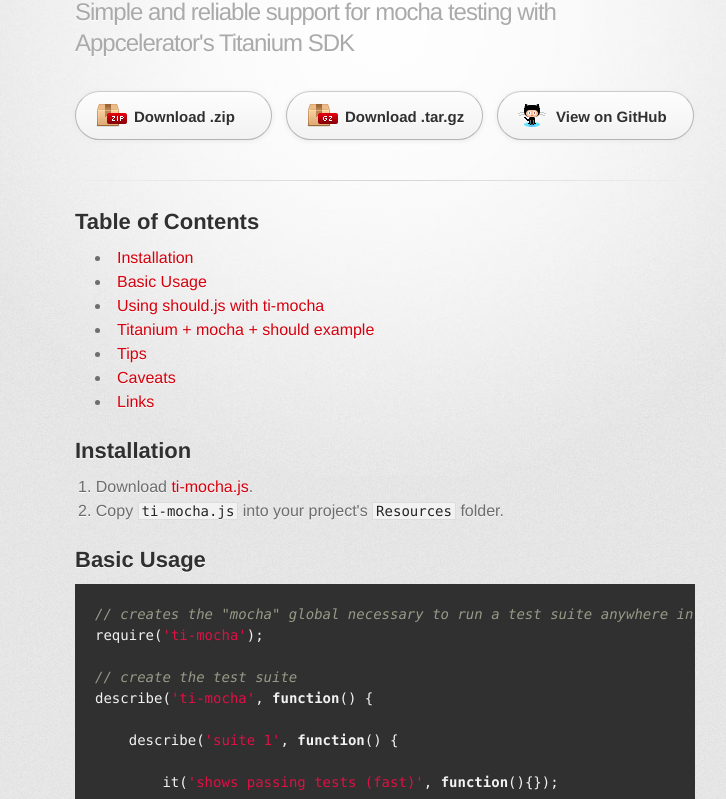
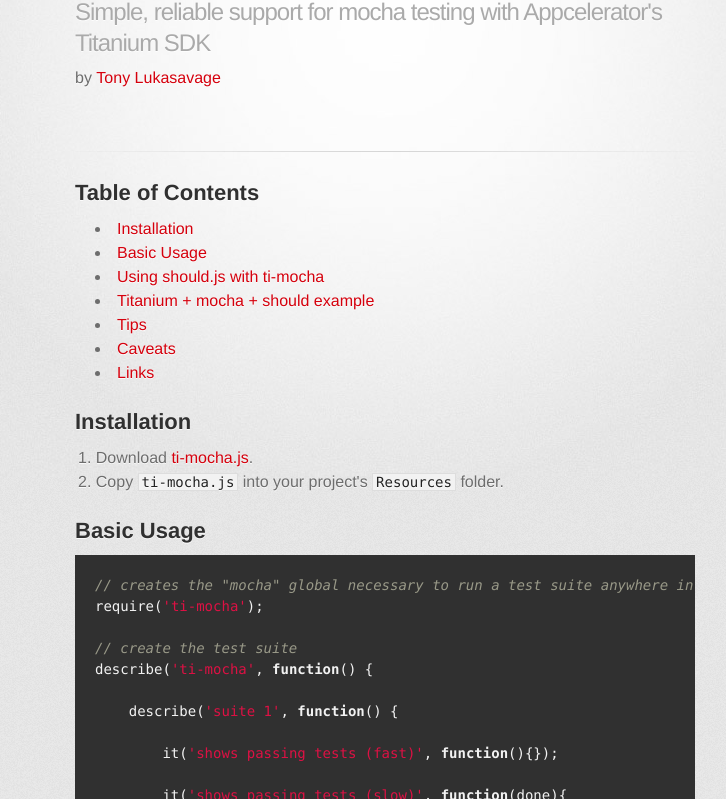
Before and after one commit to tonylukasavage/ti-mocha, a plain HTML site: page index.html in a window 1280 px wide. Shown: the part 97-896 px from the top of the page, without its empty margins (255-981 px from the left). Drawn offline with Linux system fonts and the light colour scheme; a web font is replaced by a local one.

Commit message:
update header

```diff
--- a/index.html
+++ b/index.html
@@ -18,15 +18,19 @@
       <div class="inner">
 
         <header>
+          <a href="https://github.com/tonylukasavage/ti-mocha" id="view-on-github" class="button" style="float:right;"><span>View on GitHub</span></a>
           <h1>ti-mocha</h1>
-          <h2>Simple and reliable support for mocha testing with Appcelerator's Titanium SDK</h2>
+          <h2>Simple, reliable support for mocha testing with Appcelerator's Titanium SDK</h2>
+          <p>by <a href="https://twitter.com/tonylukasavage">Tony Lukasavage</a></p>
         </header>
 
+        <!--
         <section id="downloads" class="clearfix">
           <a href="https://github.com/tonylukasavage/ti-mocha/zipball/master" id="download-zip" class="button"><span>Download .zip</span></a>
           <a href="https://github.com/tonylukasavage/ti-mocha/tarball/master" id="download-tar-gz" class="button"><span>Download .tar.gz</span></a>
           <a href="https://github.com/tonylukasavage/ti-mocha" id="view-on-github" class="button"><span>View on GitHub</span></a>
         </section>
+    -->
 
         <hr>
 
```
